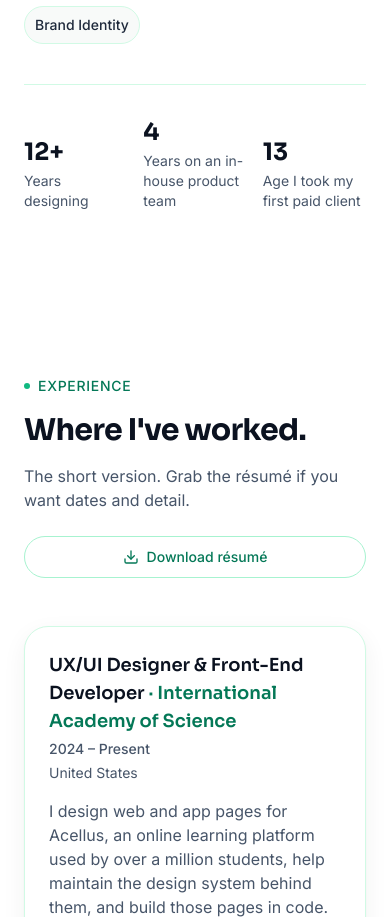
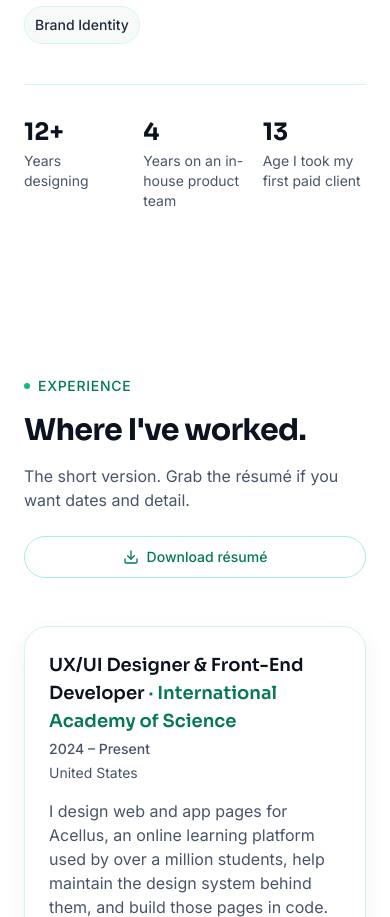
Before and after one commit to aleshyp/Portfolio, a Next.js app: page / in a window 390 px wide. Shown: the part 4472-5389 px from the top of the page. Built offline with nearby package versions, Linux system fonts and the light colour scheme; no server answers.

Commit message:
small layout fix on mobile

```diff
--- a/src/components/sections/About.tsx
+++ b/src/components/sections/About.tsx
@@ -111,8 +111,9 @@ export function About() {
               {stats.map((s) => (
                 // Label as the term, figure as its description, so a screen
                 // reader hears "Years designing: 12+". Reversed so the figure
-                // still reads first by eye.
-                <div key={s.label} className="flex flex-col-reverse">
+                // still reads first by eye. justify-end pins the reversed stack
+                // to the top, so figures line up when labels wrap unevenly.
+                <div key={s.label} className="flex flex-col-reverse justify-end">
                   <dt className="mt-1 text-sm text-fg-muted">{s.label}</dt>
                   <dd className="font-display text-2xl font-bold leading-tight text-balance text-fg sm:text-3xl">
                     {s.value}
```
